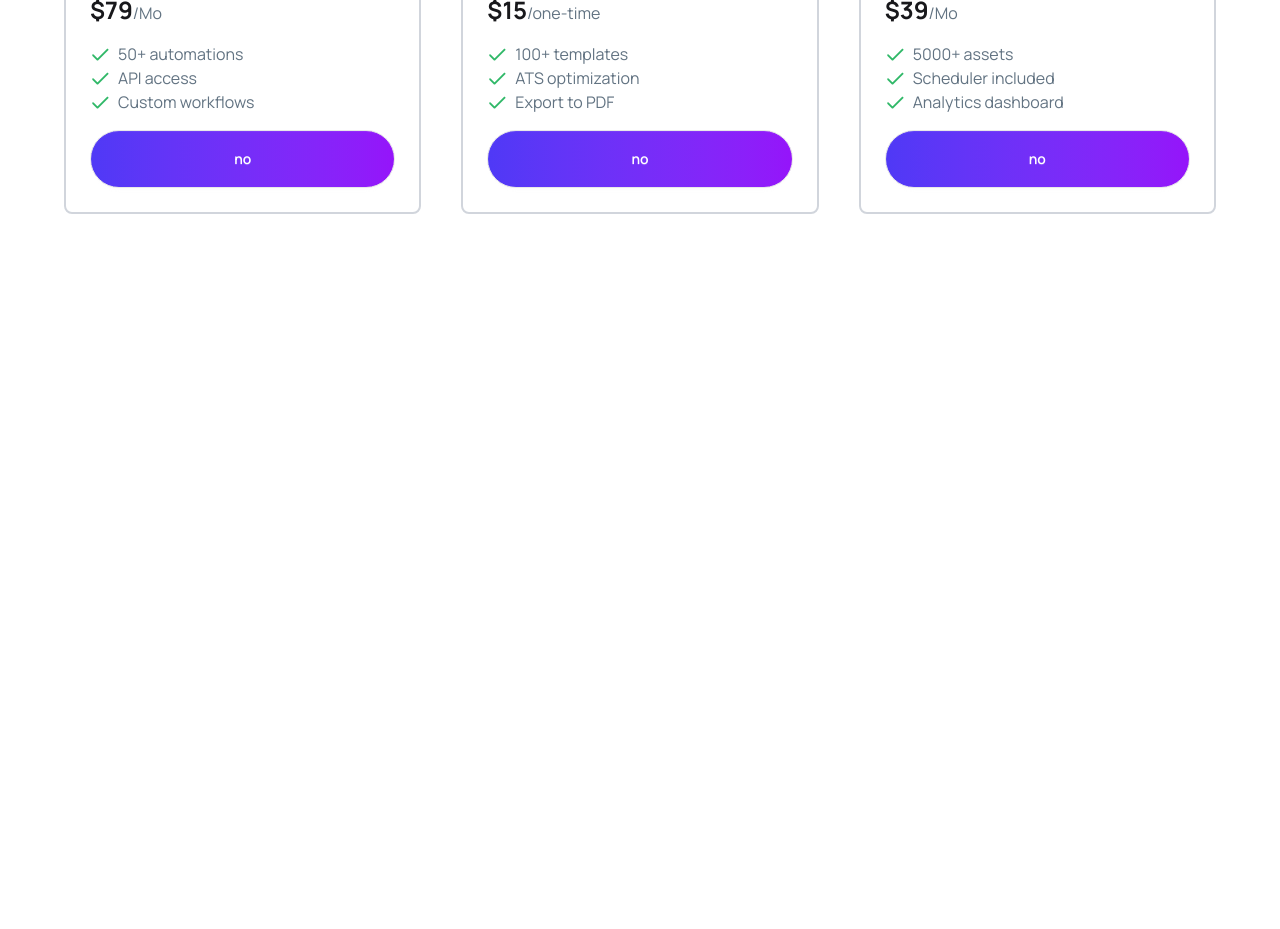
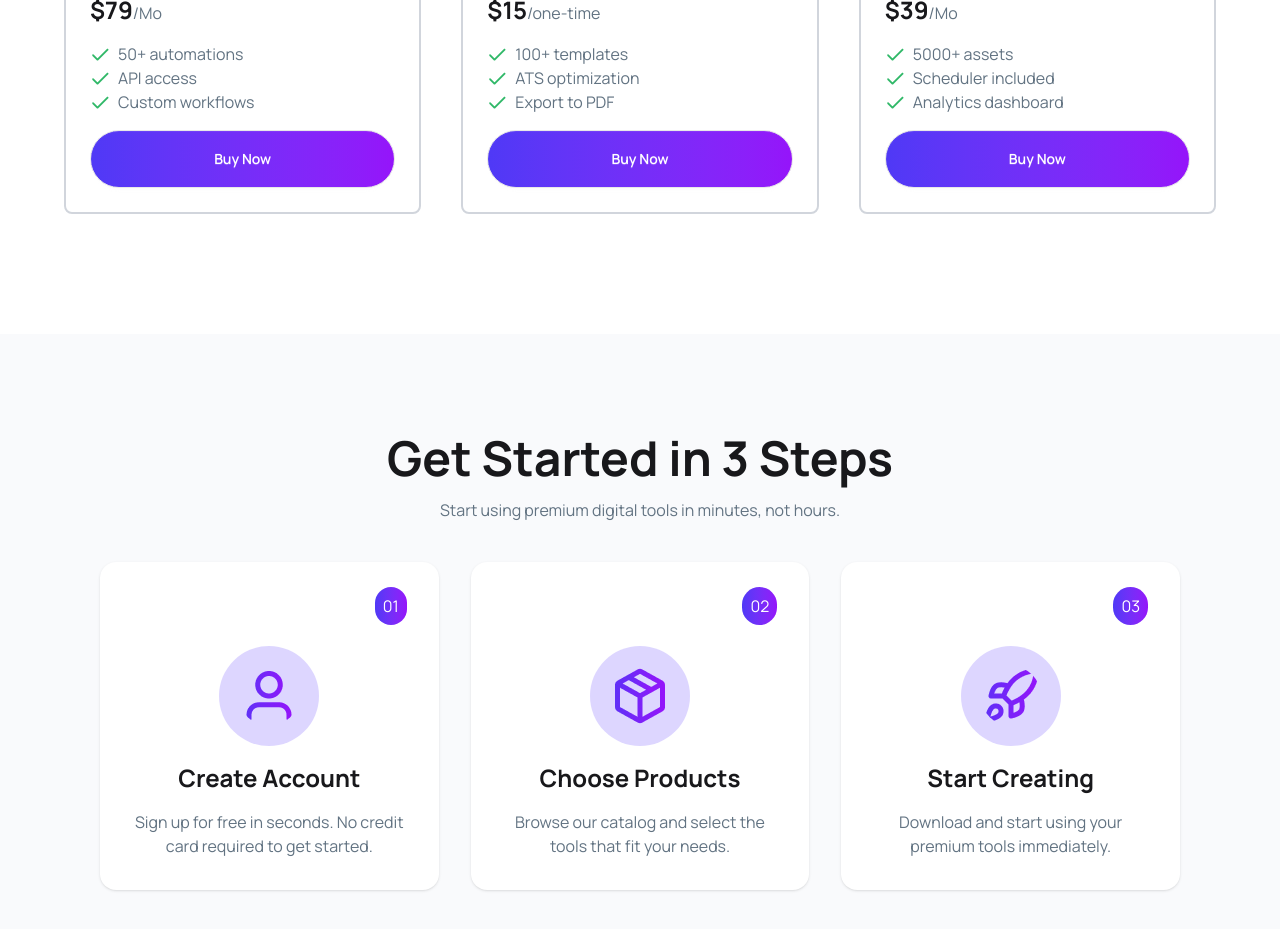
Before and after one commit to Zihad-1883/Zihad-Assignment-6, a React (Vite) app: page / in a window 1280 px wide. Shown: the part 2500-3429 px from the top of the page. Before the commit the page ends 2834 px from the top, so only its background shows below. Built offline with nearby package versions, Linux system fonts and the light colour scheme.

Commit message:
get started section done

```diff
--- a/src/App.jsx
+++ b/src/App.jsx
@@ -4,6 +4,7 @@ import Banner from './Components/Banner'
 import Navbar from './Components/Navbar'
 import Stats from './Components/Stats'
 import Tools from './Components/Tools'
+import GetStarted from './Components/GetStarted'
 
 const getProducts = async() => {
     const res = await fetch('/products.json');
@@ -26,6 +27,7 @@ function App() {
        <Suspense fallback={<p>Loading</p>}>
           <Tools productsPromise={productsPromise} buyNow={buyNow} setBuyNow={setBuyNow}></Tools>
        </Suspense>
+       <GetStarted></GetStarted>
     </>
   )
 }
--- /dev/null
+++ b/src/Components/GetStarted.jsx
@@ -0,0 +1,50 @@
+import React from 'react';
+import User from '../assets/user.png'
+import Package from '../assets/package.png'
+import Rocket from '../assets/rocket.png'
+
+const GetStarted = () => {
+    return (
+        <div className="bg-[#F9FAFC] p-25">
+            <div className="text-center mb-10">
+                <h2 className="text-5xl font-bold mb-4">Get Started in 3 Steps</h2>
+                <p className="text-[#627382]">Start using premium digital tools in minutes, not hours.</p>
+            </div>
+            <div className="container mx-auto grid grid-cols-3 gap-8">
+                <div className="bg-white rounded-2xl shadow-sm p-8">
+                    <div className="text-right">
+                        <span className="text-right text-white p-2 bg-linear-to-r from-[#4f39f6] to-[#9514fa] rounded-full">01</span>
+                    </div>
+                    <div className="space-y-4 text-center mt-7">
+                        <img className="bg-violet-200 rounded-full p-5 mx-auto" src={User} alt="" />
+                        <h3 className="text-2xl font-bold">Create Account</h3>
+                        <p className="text-[#627382]">Sign up for free in seconds. No credit card required to get started.</p>
+                    </div>
+                </div>
+                <div className="bg-white rounded-2xl shadow-sm p-8">
+                    <div className="text-right">
+                        <span className="text-right text-white p-2 bg-linear-to-r from-[#4f39f6] to-[#9514fa] rounded-full">02</span>
+                    </div>
+                    <div className="space-y-4 text-center mt-7">
+                        <img className="bg-violet-200 rounded-full p-5 mx-auto" src={Package} alt="" />
+                        <h3 className="text-2xl font-bold">Choose Products</h3>
+                        <p className="text-[#627382]">Browse our catalog and select the tools that fit your needs.</p>
+                    </div>
+                </div>
+                <div className="bg-white rounded-2xl shadow-sm p-8">
+                    <div className="text-right">
+                        <span className="text-right text-white p-2 bg-linear-to-r from-[#4f39f6] to-[#9514fa] rounded-full">03</span>
+                    </div>
+                    <div className="space-y-4 text-center mt-7">
+                        <img className="bg-violet-200 rounded-full p-5 mx-auto" src={Rocket} alt="" />
+                        <h3 className="text-2xl font-bold">Start Creating</h3>
+                        <p className="text-[#627382]">Download and start using your premium tools immediately.</p>
+                    </div>
+                </div>
+
+            </div>
+        </div>
+    );
+};
+
+export default GetStarted;
--- a/src/Components/Product.jsx
+++ b/src/Components/Product.jsx
@@ -1,4 +1,4 @@
-import React, { useState } from 'react';
+import React from 'react';
 import Check from '../assets/Check.png'
 
 const Product = ({ item , buyNow , setBuyNow }) => {
@@ -36,7 +36,7 @@ const Product = ({ item , buyNow , setBuyNow }) => {
                             </div>
                         </div>
                         <button onClick={() => handleBuyNow()}
-                                className="btn bg-linear-to-r from-[#4f39f6] to-[#9514fa] font-semibold text-white px-4 py-7 rounded-full w-full">{buyNow.length !== 0 ? "Buy Now" : "no"}</button>
+                                className="btn bg-linear-to-r from-[#4f39f6] to-[#9514fa] font-semibold text-white px-4 py-7 rounded-full w-full">{buyNow.length === 0 ? "Buy Now" : "no"}</button>
                     </div>
         </div>
     );
```
